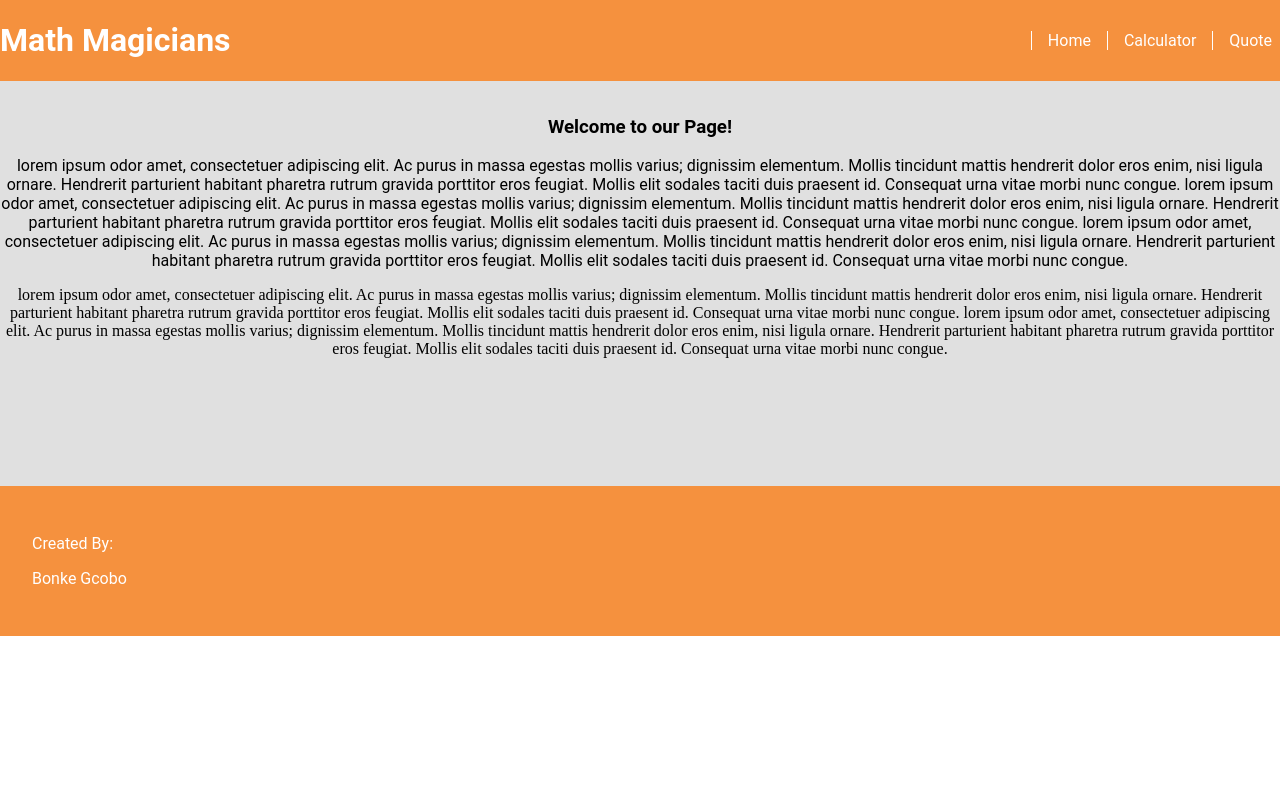
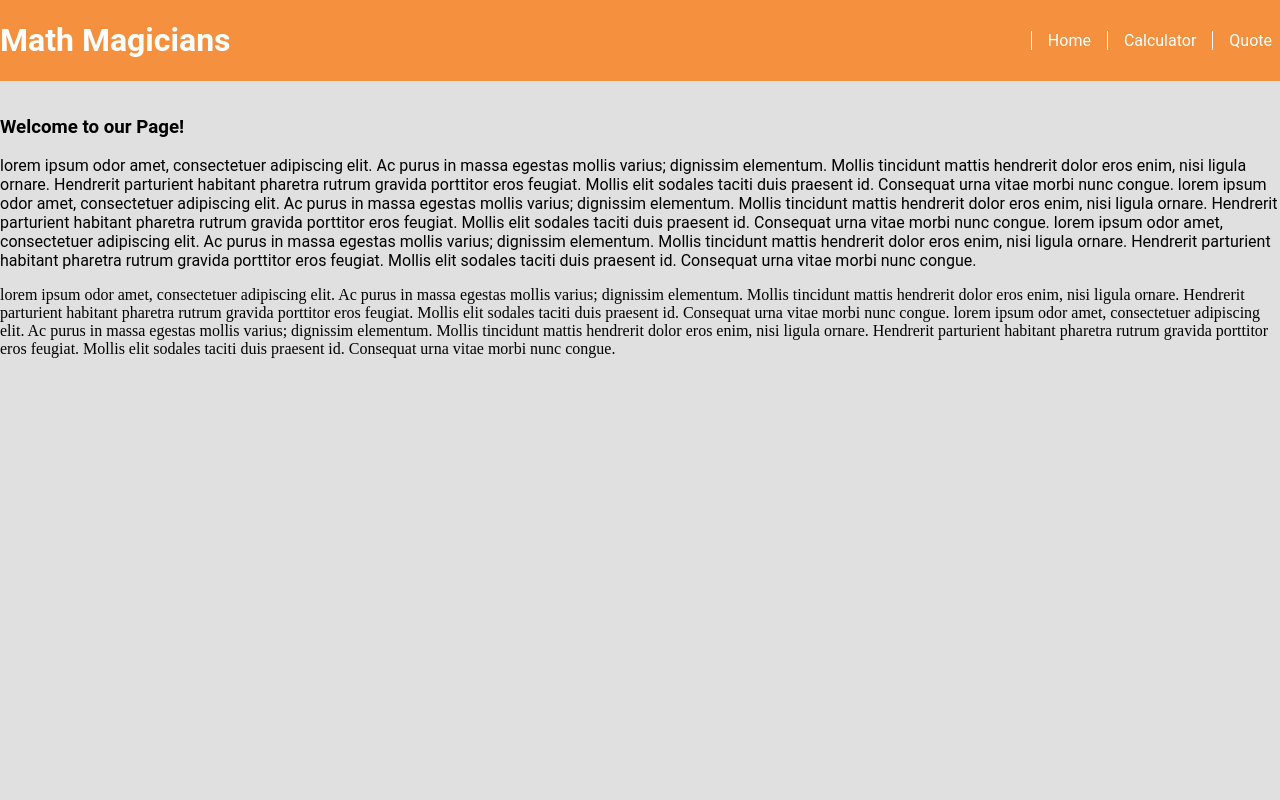
Before and after one commit to BonkeGcobo/math-magician, a React (Create React App) app: page / in a window 1280 px wide. Shown: the top 800 px of the page. Built offline with nearby package versions, Linux system fonts and the light colour scheme.

Commit message:
Fix fullsite to meet code review requirements

```diff
--- a/src/App.css
+++ b/src/App.css
@@ -84,8 +84,9 @@ body {
 }
 
 .calSection {
+  margin-top: 1.5rem;
   display: flex;
-  gap: 1rem;
+  height: 100vh;
   justify-content: space-between;
 }
 
@@ -111,10 +112,9 @@ a:hover {
 }
 
 .Home-section {
-  text-align: center;
   padding-top: 1rem;
   background-color: #e0e0e0;
-  height: 80%;
+  height: 100vh;
   padding-bottom: 7rem;
 }
 
@@ -130,18 +130,11 @@ a:hover {
 .footer {
   background-color: #f5913e;
   color: #fff;
-  padding: 2rem;
   font-family: 'roboto', sans-serif;
-  height: 10%;
-}
-
-.homeText {
-  text-align: center;
 }
 
 .Math {
   font-family: 'roboto', sans-serif;
-  text-align: center;
   color: #858694;
 }
 
--- a/src/components/Footer.js
+++ b/src/components/Footer.js
@@ -1,10 +1,10 @@
 import React from 'react';
 
 const Footer = () => (
-  <div className="footer">
+  <footer className="footer">
     <p>Created By:</p>
     <p>Bonke Gcobo</p>
-  </div>
+  </footer>
 );
 
 export default Footer;
```
